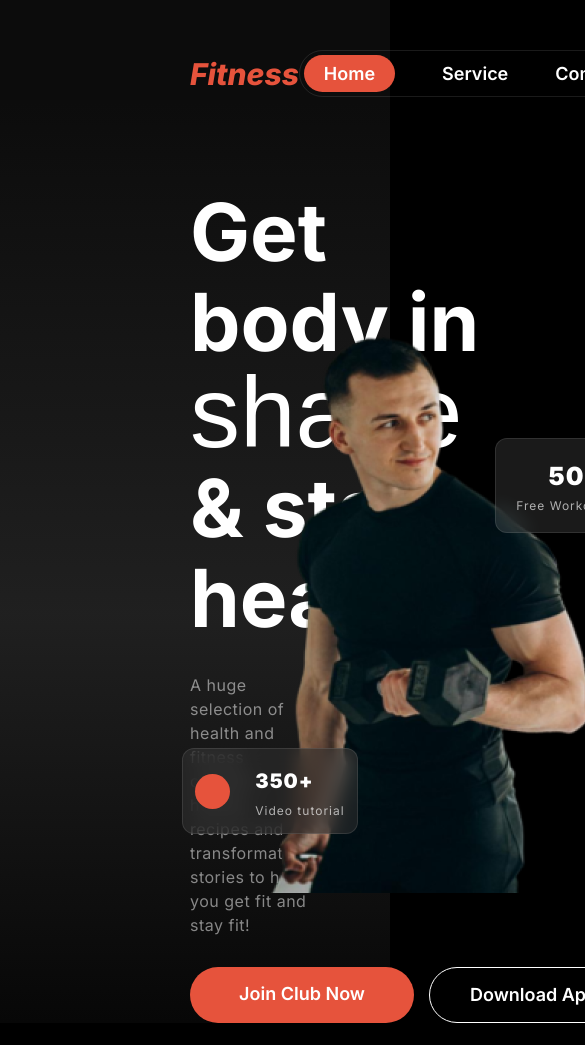
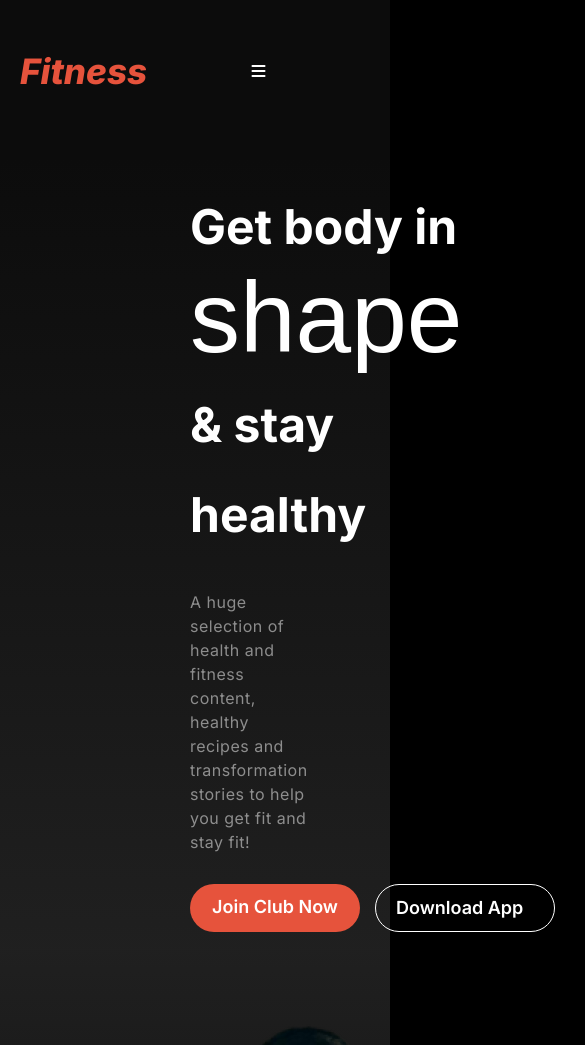
Before and after one commit to UmmaSumiya15/assignment-2-ph, a plain HTML site: page index.html in a window 390 px wide. Shown: the top 1045 px of the page, 585 px wide, since content can reach past the window. Before the commit the page ends 1023 px from the top, so only its background shows below. Drawn offline with Linux system fonts and the light colour scheme; a web font is replaced by a local one.

Commit message:
header section done with responsive

```diff
--- a/style.css
+++ b/style.css
@@ -245,3 +245,126 @@ span{
     line-height: 20px;
     letter-spacing: 1px;
 }
+
+
+
+
+
+
+/* responsive design */
+
+@media screen and (max-width: 576px){
+
+    /* *{
+        width: 100%;
+    } */
+
+    section{
+        margin: 100px 30px 0;
+
+    }
+
+    .section-title{
+        font-size: 32px;
+    }
+
+    .section-description{
+        font-size: 16px;
+    }
+
+    .primary-btn{
+        width: 170px;
+        padding: 12px 20px;
+        font-size: 18px;
+    }
+
+
+
+
+/* nav bar */
+
+nav{
+    margin: 0px 20px 90px;
+
+}
+
+
+
+.logo h3{
+    font-size: 35px;
+    }
+
+.nav-bar{
+        display: none;
+    }
+
+.icon{
+        display: block;
+        text-align: right;
+        color: white;
+    }
+
+
+
+
+/* banner */
+
+
+.banner{
+    /* margin: 0 30px; */
+    flex-direction: column;
+    justify-content: start;
+    align-items: center;
+
+}
+
+.banner-content{
+    width: 100%;
+    display: flex;
+    flex-direction: column;
+    gap: 30px;
+
+}
+
+.banner-heading{
+    font-size: 24px;
+
+}
+
+
+.banner-btn{
+    display: flex;
+    gap: 15px;
+
+}
+
+.secondary-btn{
+    width: 180px;
+    padding: 12px 20px;
+
+}
+
+.counter-1{
+    width: 160px;
+    padding-left: 10px;
+
+}
+.counter-1 h1{
+    font-size: 22px;
+}
+
+
+.counter-2{
+    width: 166px;
+    padding-left: 10px;
+
+}
+
+.badge{
+    width: 27px;
+    height: 25px;
+    margin-right: 9px;
+
+}
+
+}
```
